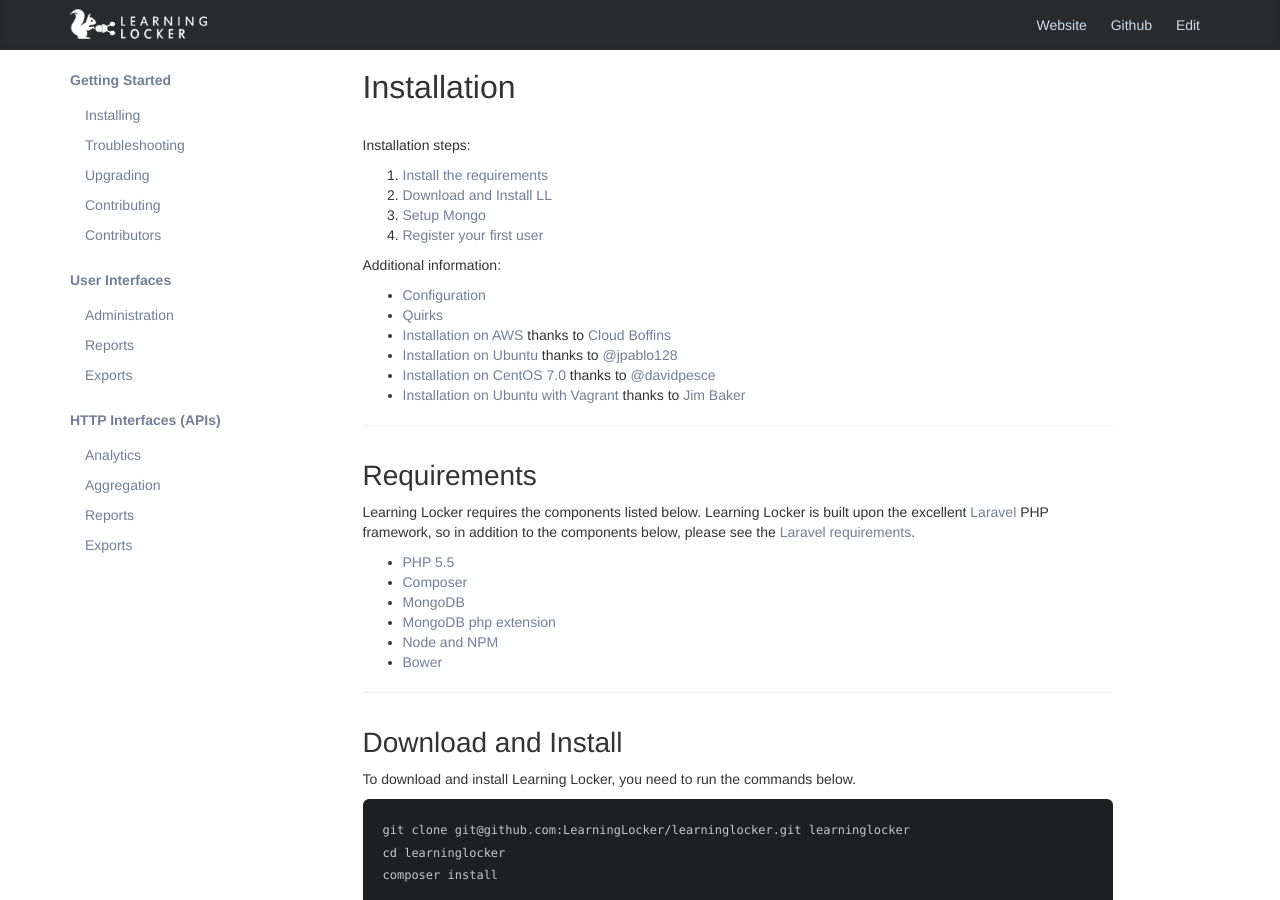
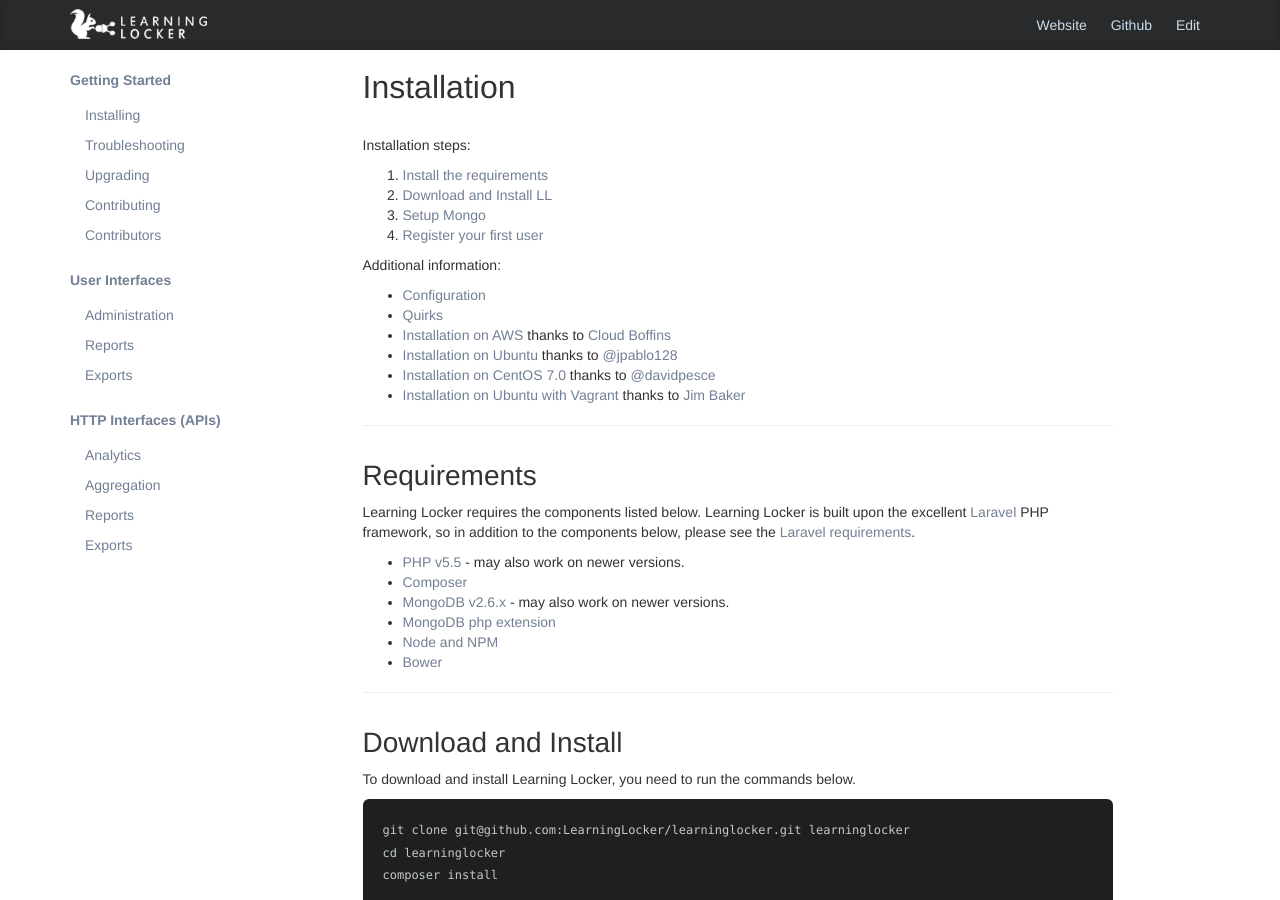
Before and after one commit to LearningLocker/docs, a Jekyll site: the page built from src/installation.md, in a window 1280 px wide and 900 px high. Built offline with Jekyll 4.4.1, drawn with Linux system fonts in a browser that asks for light colours; nearby versions of some CDN libraries.

Commit message:
Adds Mongo version to fix #11.

```diff
--- a/src/installation.md
+++ b/src/installation.md
@@ -22,9 +22,9 @@
 ## Requirements
 Learning Locker requires the components listed below. Learning Locker is built upon the excellent [Laravel](http://laravel.com) PHP framework, so in addition to the components below, please see the [Laravel requirements](http://laravel.com/docs/4.2#server-requirements).
 
-* [PHP 5.5](http://php.net)
+* [PHP v5.5](http://php.net) - may also work on newer versions.
 * [Composer](http://getcomposer.org)
-* [MongoDB](http://mongodb.org)
+* [MongoDB v2.6.x](http://mongodb.org) - may also work on newer versions.
 * [MongoDB php extension](http://www.php.net/manual/en/mongo.installation.php)
 * [Node and NPM](http://nodejs.org)
 * [Bower](http://bower.io)
```
